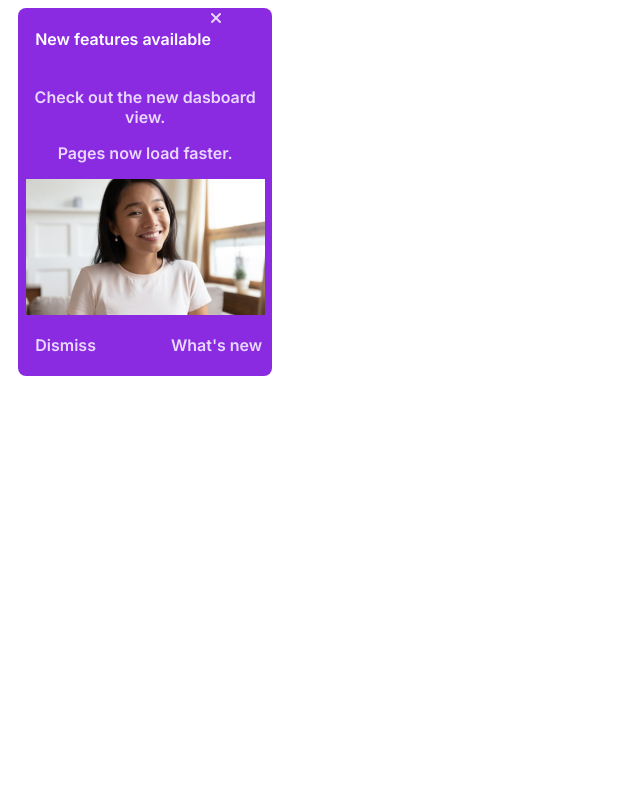
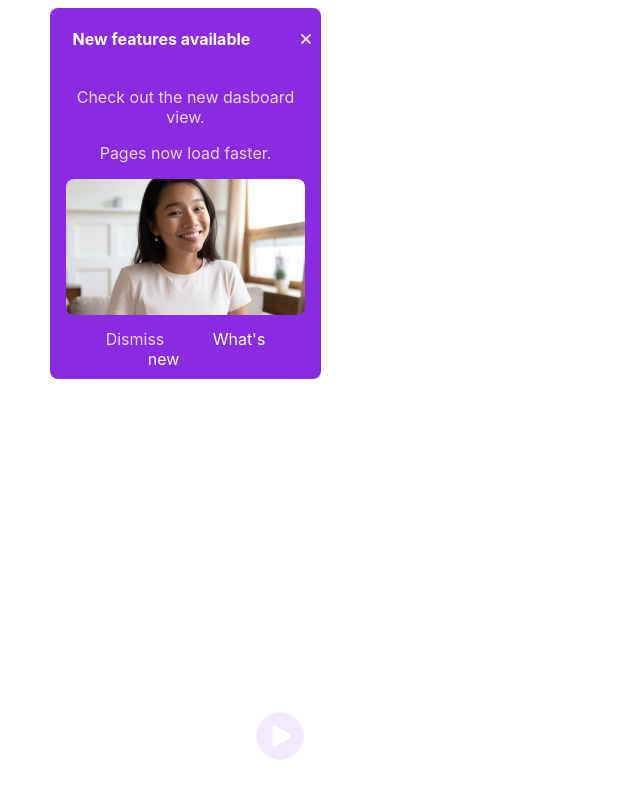
Before and after one commit to BEAM-WD01-22/Multiple-exercises, a plain HTML site: page index.html in a window 1280 px wide. Shown: the whole page, without its empty margins (0-640 px from the left). Drawn offline with Linux system fonts and the light colour scheme.

Commit message:
work in progress

```diff
--- a/css/style.css
+++ b/css/style.css
@@ -1,10 +1,7 @@
 @import url('https://cdnjs.cloudflare.com/ajax/libs/font-awesome/6.2.0/css/all.min.css');
-@import url('https://fonts.googleapis.com/css2?family=Inter:wght@600&display=swap');
 
 
 
-@import url('https://cdnjs.cloudflare.com/ajax/libs/font-awesome/6.2.0/css/all.min.css');
-@import url('https://fonts.googleapis.com/css2?family=Inter:wght@600&display=swap');
 
 
 
@@ -16,21 +13,20 @@
 
 body{
     font-family: 'Inter', sans-serif;
-    margin-left: 50;
-    margin-right: 0;
+    margin-left: 0;
+    margin-right: o;
 }
 .container{
     display: flex;
     flex-direction: column;
     background-color: blueviolet;
     border-radius: 8px;
-    width: 20%;
-    text-align: center;
-    margin-left: 10px;
-    padding-left: 5px;
-    padding-right: 5px;
+    width: 271px;
+    margin-left: 50px;
+    padding-left: 10px;
+    padding-right: 10px;
     align-content: center;
-
+    justify-content: space-between;
 
 
 }
@@ -44,21 +40,46 @@ h4{
 }
 i,p{
     color: #E9D7FE;
-    /* margin-left: 5%; */
+
 
 }
+
+
 .features{
     display: flex;
     flex-direction: row;
+    align-items: center;
+    justify-content:space-between;
+
 }
 .dis{
-    display: flex;
-    flex-direction: row;
-    gap: 75px;
-    padding-bottom: 5px;
-    margin-left: 5%;
+    padding: 10px;
 }
 img{
     width: 239px;
     height:136px ;
+    border-radius: 8px;
+    position: relative;
+
 }
+
+span{
+    margin-right: 19%;
+
+}
+#last_s{
+    color: #E9D7FE;
+}
+#last_p{
+    color: white;
+
+
+
+}
+#circle{
+    font-size: 48px;
+    opacity: 0.5;
+    position: absolute;
+   bottom: 5%;
+   left: 20%;
+}
--- a/index.html
+++ b/index.html
@@ -10,8 +10,8 @@
 <body>
     <div class="container">
        <div class="features"><h4>New features available</h4>
-        <span> <i class="fa-sharp fa-solid fa-xmark"></i>
-        </span>
+         <i class="fa-sharp fa-solid fa-xmark"></i>
+
     </div>
 
         <div class="check">
@@ -19,8 +19,13 @@
         <p> Pages now load faster.</p>
 
         </div>
-        <div ><img src="./Image.png" alt=""></div>
-        <div class="dis"><p>Dismiss</p><span><p>What's new</p></span></div>
+        <div id="relative">
+           <img src="./Image.png" alt="">
+           <i class="fa-solid fa-circle-play" id="circle"></i></div>
+        <div class="dis">
+            <span id="last_s">Dismiss</span>
+            <span id="last_p">What's new</span>
+         </div>
     </div>
 </body>
 </html>
```
